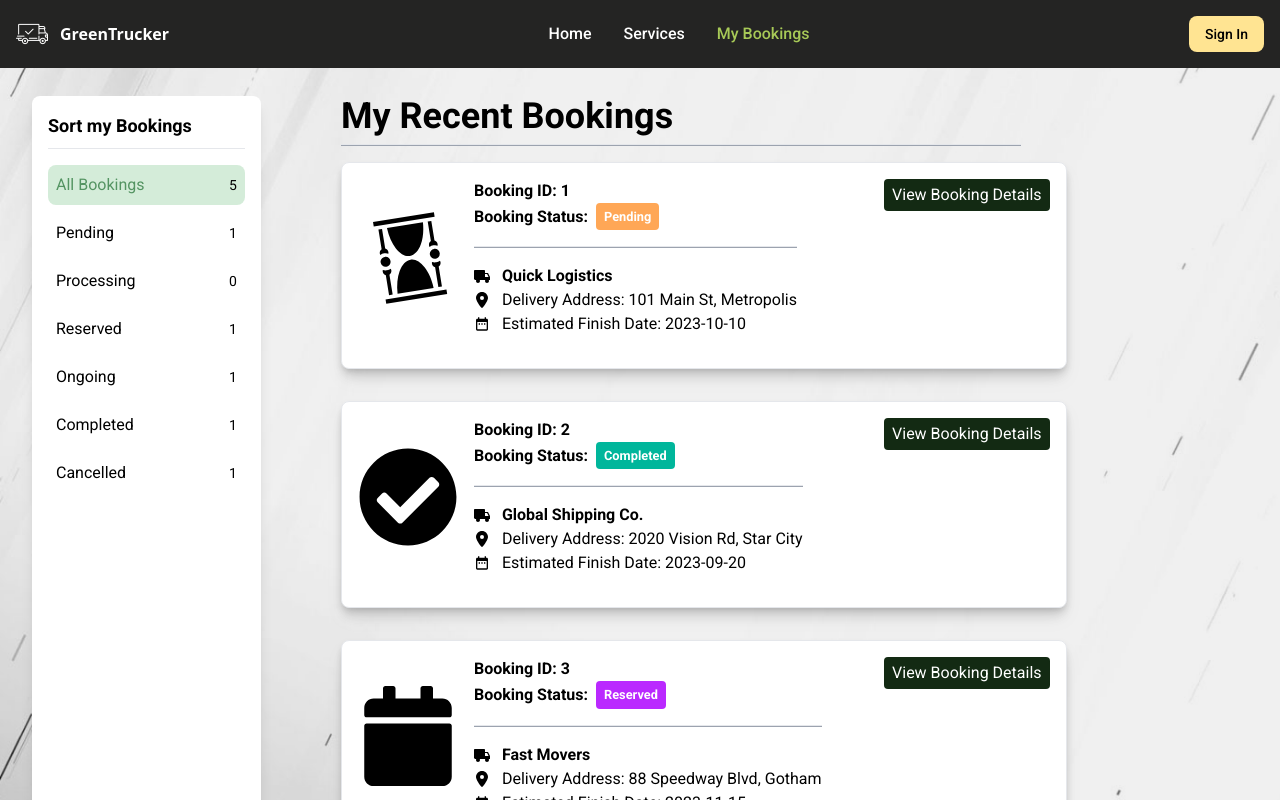
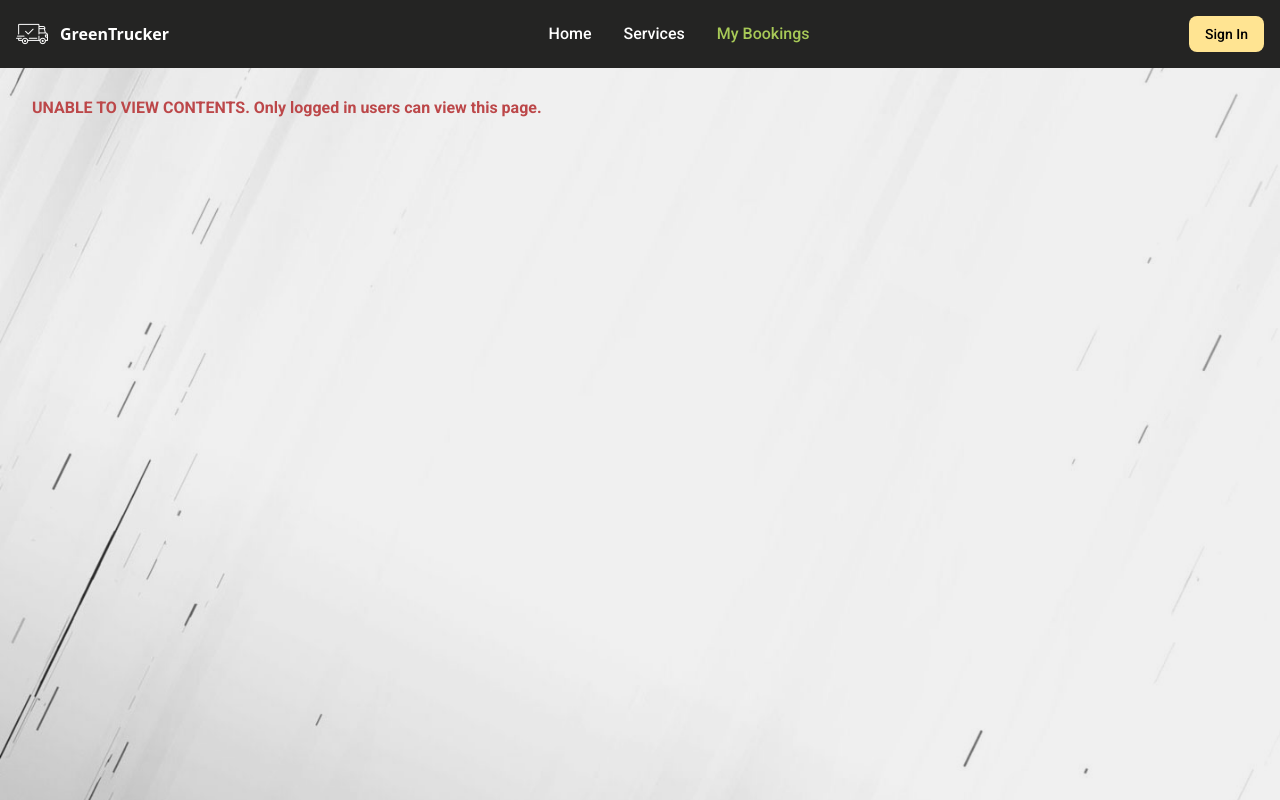
Before and after one commit to baristabarita/Greentrucker, a React (Vite) app in the folder client/: page / in a window 1280 px wide. Both pictures are taken after a click on the element "My Bookings". Shown: the top 800 px of the page. Built offline with nearby package versions, Linux system fonts and the light colour scheme.

Commit message:
added condition for User Bookings page to be viewable for logged in users only

```diff
--- a/client/src/pages/user/bookings/UserBookings.jsx
+++ b/client/src/pages/user/bookings/UserBookings.jsx
@@ -1,10 +1,12 @@
 import React, { useEffect, useState } from "react";
 import { useNavigate } from "react-router-dom";
+import useAuth from "../../../util/userAuthentication";
 import UserBookingCard from '../../../components/card/UserBookingCard';
 import backgroundimg from '../../../assets/images/bgimg1.png';
 
 
 const UserBookings = () => {
+    const { isLoggedIn } = useAuth();
     const navigate = useNavigate();
     const [bookings, setBookings] = useState([]);
     const [currentPage, setCurrentPage] = useState(1);
@@ -159,7 +161,9 @@ const UserBookings = () => {
     return (
         <div className="animate-fade-in min-h-screen bg-cover" style={{ backgroundImage: `url(${backgroundimg})` }}>
             <div className="container mx-auto p-8">
-                <div className="flex">
+            {isLoggedIn ? (
+            <>
+            <div className="flex">
                     {/* Modified Sorting Tabs */}
                     <div className="w-1/5 bg-white rounded-lg shadow-lg p-4">
                         <h3 className="text-lg font-bold mb-2">Sort my Bookings</h3>
@@ -222,6 +226,12 @@ const UserBookings = () => {
                         &raquo;
                     </button>
                 </div>
+            </>
+            ) : (
+                <h1 className="font-bold text-alert">UNABLE TO VIEW CONTENTS. Only logged in users can view this page.</h1>
+            )}
+
+
             </div>
         </div>
     )
```
